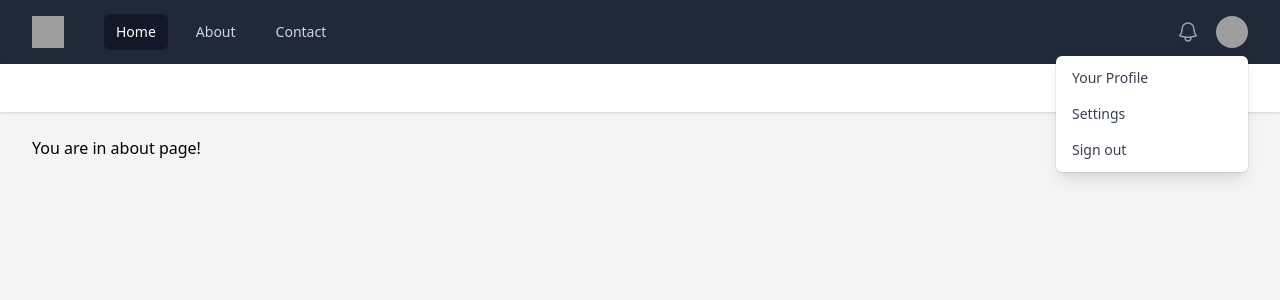
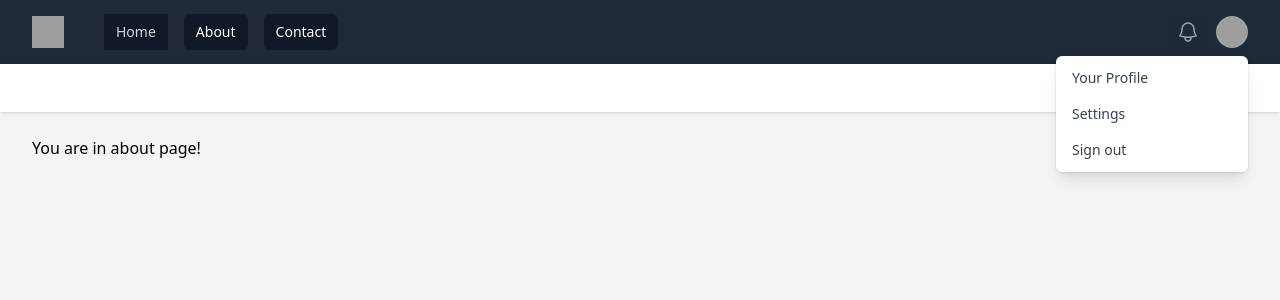
Before and after one commit to s0shiro/php, a PHP site: template dynamic-web/views/about.view.php in a window 1280 px wide. Shown: the top 300 px of the page. Run offline with PHP 8.4, Linux system fonts and the light colour scheme; the template is opened without the code that fills it, so the values that code supplies are empty; some libraries are stand-ins or nearby versions; grey boxes are pictures that could not be loaded.

Commit message:
Update dynamic-web: making the nav bar dynamic using the global variable to access the route

```diff
--- a/dynamic-web/about.php
+++ b/dynamic-web/about.php
@@ -1,4 +1,5 @@
 <?php
+require "functions.php";
 
 $heading = "About Us";
 
--- a/dynamic-web/contact.php
+++ b/dynamic-web/contact.php
@@ -1,4 +1,5 @@
 <?php
+require "functions.php";
 
 $heading = "Contact";
 
--- a/dynamic-web/index.php
+++ b/dynamic-web/index.php
@@ -1,4 +1,6 @@
 <?php
+
+require "functions.php";
 
 $heading = "Home";
 
--- a/dynamic-web/views/partials/nav.php
+++ b/dynamic-web/views/partials/nav.php
@@ -8,9 +8,9 @@
                 <div class="hidden md:block">
                     <div class="ml-10 flex items-baseline space-x-4">
                         <!-- Current: "bg-gray-900 text-white", Default: "text-gray-300 hover:bg-gray-700 hover:text-white" -->
-                        <a href="/php/dynamic-web" class="rounded-md bg-gray-900 px-3 py-2 text-sm font-medium text-white" aria-current="page">Home</a>
-                        <a href="/php/dynamic-web/about.php" class="rounded-md px-3 py-2 text-sm font-medium text-gray-300 hover:bg-gray-700 hover:text-white">About</a>
-                        <a href="/php/dynamic-web/contact.php" class="rounded-md px-3 py-2 text-sm font-medium text-gray-300 hover:bg-gray-700 hover:text-white">Contact</a>
+                        <a href="/php/dynamic-web" class="<?= urlIs("/php/dynamic-web/") ? 'bg-gray-900 text-white' : 'text-gray-300'?>rounded-md text-gray-300 hover:bg-gray-700 hover:text-white px-3 py-2 text-sm font-medium" aria-current="page">Home</a>
+                        <a href="/php/dynamic-web/about.php" class="<?= urlIs("/php/dynamic-web/about.php") ? 'bg-gray-900 text-white' : 'text-gray-300'?> rounded-md px-3 py-2 text-sm font-medium text-gray-300 hover:bg-gray-700 hover:text-white">About</a>
+                        <a href="/php/dynamic-web/contact.php" class="<?= urlIs("/php/dynamic-web/contact.php") ? 'bg-gray-900 text-white' : 'text-gray-300'?> rounded-md px-3 py-2 text-sm font-medium text-gray-300 hover:bg-gray-700 hover:text-white">Contact</a>
                     </div>
                 </div>
             </div>
```
Also changed, not shown: dynamic-web/functions.php (added, +13 -0 lines).
